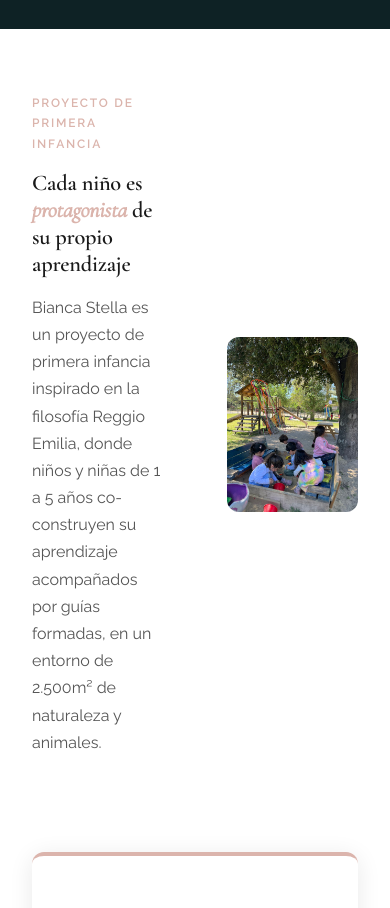
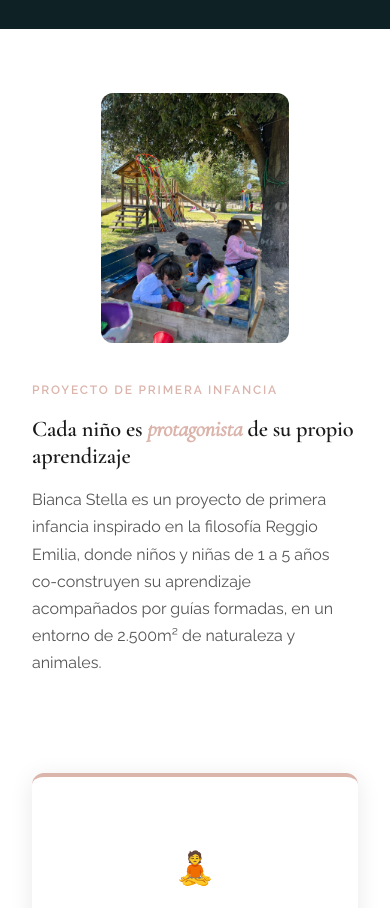
Before and after one commit to arthurchasta/landing-bianca-stella, a plain HTML site: page index.html in a window 390 px wide. Shown: the part 1247-2155 px from the top of the page. Drawn offline with nearby package versions, Linux system fonts and the light colour scheme.

Commit message:
Fix mobile intro section: photo above text on small screens

```diff
--- a/css/styles.css
+++ b/css/styles.css
@@ -1510,6 +1510,22 @@ em {
     display: none;
   }
 
+  .intro-split {
+    display: flex !important;
+    flex-direction: column !important;
+    grid-template-columns: none !important;
+    gap: var(--space-md) !important;
+  }
+
+  .intro-img {
+    order: -1;
+  }
+
+  .intro-img img {
+    max-height: 250px;
+    object-fit: cover;
+  }
+
   .included-grid {
     grid-template-columns: 1fr;
   }
--- a/index.html
+++ b/index.html
@@ -109,13 +109,13 @@
      ============================================ -->
 <section class="section">
   <div class="container">
-    <div style="display:grid;grid-template-columns:1fr 1fr;gap:var(--space-lg);align-items:center;margin-bottom:var(--space-xl);">
-      <div>
+    <div class="intro-split" style="display:grid;grid-template-columns:1fr 1fr;gap:var(--space-lg);align-items:center;margin-bottom:var(--space-xl);">
+      <div class="intro-text">
         <span class="eyebrow anim">Proyecto de Primera Infancia</span>
         <h2 class="anim anim-delay-1">Cada niño es <em>protagonista</em> de su propio aprendizaje</h2>
         <p class="anim anim-delay-2" style="margin-top:var(--space-sm);">Bianca Stella es un proyecto de primera infancia inspirado en la filosofía Reggio Emilia, donde niños y niñas de 1 a 5 años co-construyen su aprendizaje acompañados por guías formadas, en un entorno de 2.500m² de naturaleza y animales.</p>
       </div>
-      <div class="anim anim-delay-2">
+      <div class="intro-img anim anim-delay-2">
         <img src="img/ninos_exterior.jpg" alt="Niños explorando al aire libre" style="border-radius:var(--radius-md);width:100%;object-fit:cover;">
       </div>
     </div>
```
